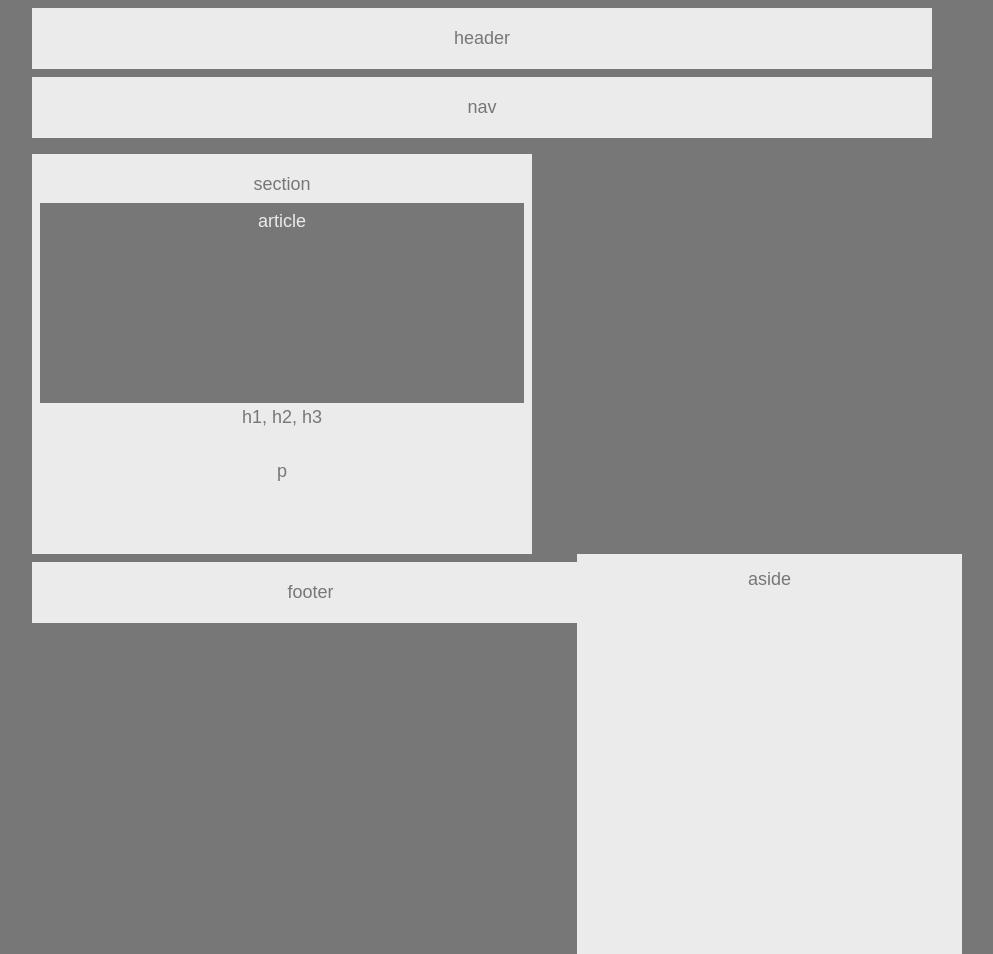
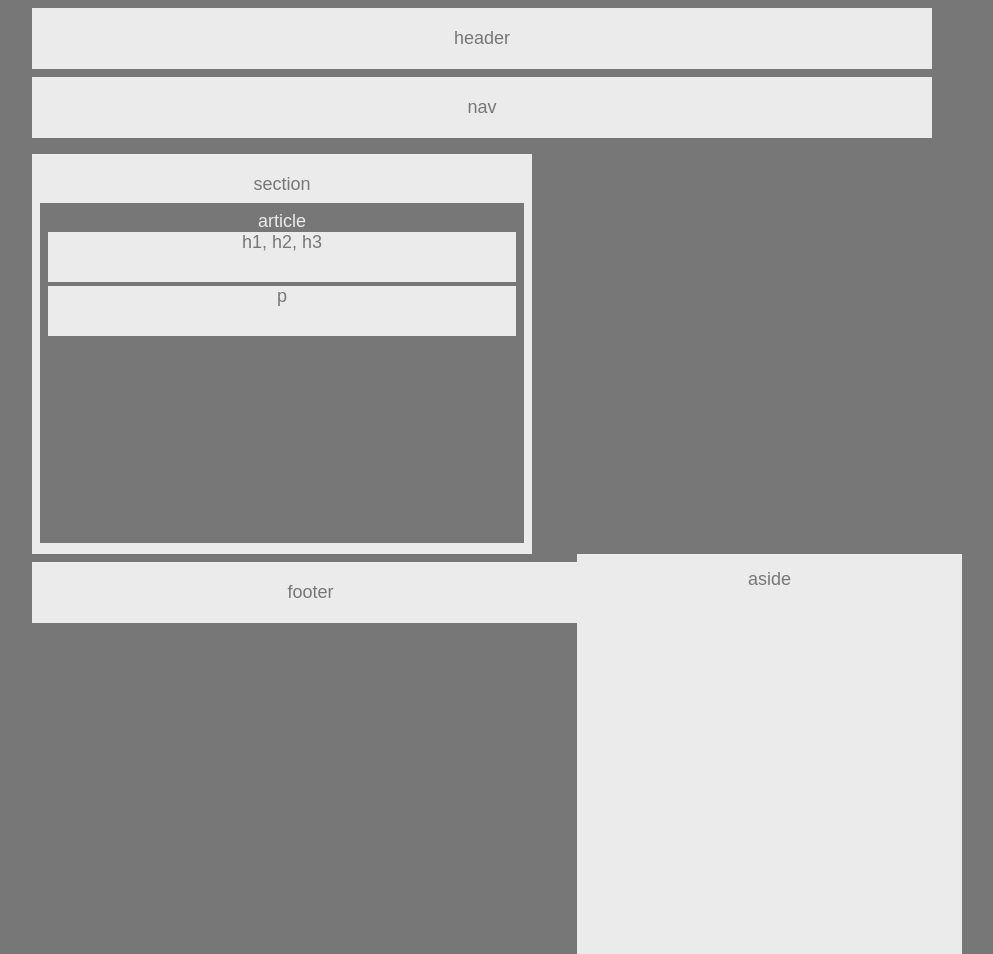
Before and after one commit to DasBarenz/HW-Wireframe, a plain HTML site: page index.html in a window 1280 px wide. Shown: the whole page, without its empty margins (158-1151 px from the left). Drawn offline with Linux system fonts and the light colour scheme.

Commit message:
layout is starting to work!

```diff
--- a/index.html
+++ b/index.html
@@ -20,17 +20,15 @@
   <div id="content">
       <section id="section" class="clearfix">
         section
-        <div id="article">
+        <section id="article">
           article
-        </div>
-
             <div id="h1h2h3">
               h1, h2, h3
             </div>
-
             <div id="p">
               p
             </div>
+          </section>
       </section>
       <aside class="clearfix">
         aside
--- a/style.css
+++ b/style.css
@@ -51,7 +51,7 @@
       background: #777;
       color: #ebebeb;
       width: 484px;
-      height: 200px;
+      height: 340px;
       margin: auto;
       margin-top: 8px;
       padding: 8px 0;
@@ -63,7 +63,7 @@
       float: center;
       width: 468px;
       height: 50px;
-      margin: 4px auto;
+      margin: auto;
   }
 
   #p {
```
Lines whose indentation alone changed are shown as unchanged.
